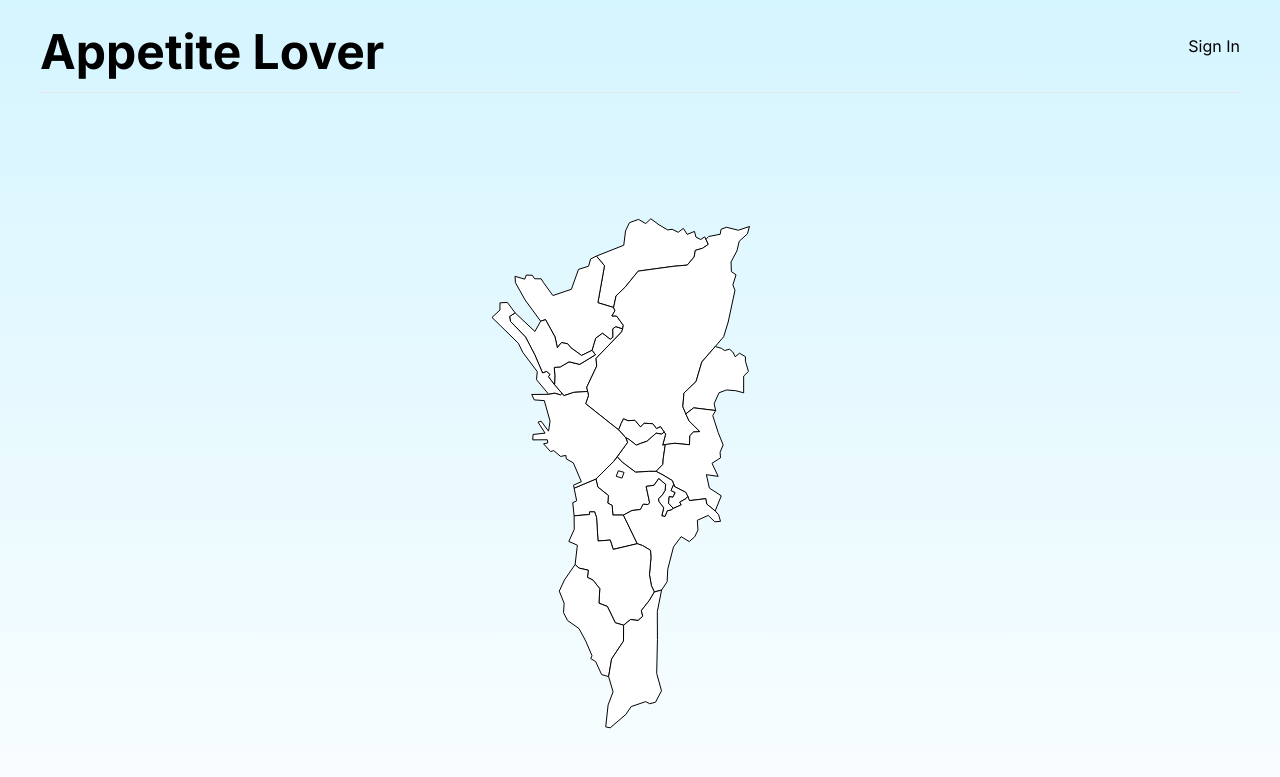
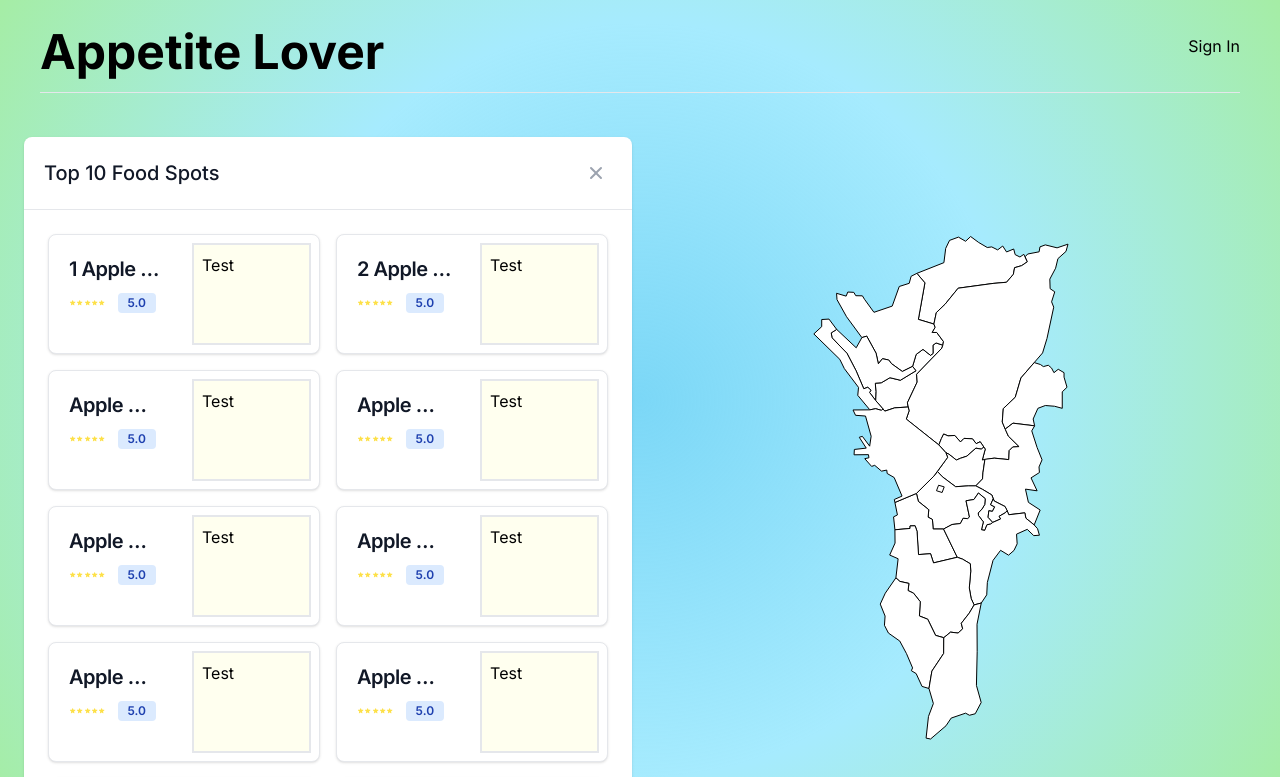
Before and after one commit to kevin-jake/appetite-lover, a Next.js app: page / in a window 1280 px wide. Shown: the top 777 px of the page. Built offline with nearby package versions, Linux system fonts and the light colour scheme.

Commit message:
add top list

```diff
--- /dev/null
+++ b/app/(shared)/FoodSpotCards.jsx
@@ -0,0 +1,74 @@
+import Image from "next/image";
+import React from "react";
+
+const FoodSpotCards = ({ name }) => {
+  return (
+    <div className="w-full grid grid-cols-2 relative bg-white border border-gray-200 rounded-lg shadow dark:bg-gray-800 dark:border-gray-700">
+      <div className="px-5 py-5 w-full">
+        <h5 className="text-xl font-semibold tracking-tight text-gray-900 dark:text-white truncate">
+          {name} Apple Watch Series 7 GPS, Aluminium Case, Starlight Sport
+        </h5>
+        <div className="flex items-center mt-2.5 mb-5">
+          <svg
+            aria-hidden="true"
+            className="w-5 h-5 text-yellow-300"
+            fill="currentColor"
+            viewBox="0 0 20 20"
+            xmlns="http://www.w3.org/2000/svg"
+          >
+            <title>First star</title>
+            <path d="M9.049 2.927c.3-.921 1.603-.921 1.902 0l1.07 3.292a1 1 0 00.95.69h3.462c.969 0 1.371 1.24.588 1.81l-2.8 2.034a1 1 0 00-.364 1.118l1.07 3.292c.3.921-.755 1.688-1.54 1.118l-2.8-2.034a1 1 0 00-1.175 0l-2.8 2.034c-.784.57-1.838-.197-1.539-1.118l1.07-3.292a1 1 0 00-.364-1.118L2.98 8.72c-.783-.57-.38-1.81.588-1.81h3.461a1 1 0 00.951-.69l1.07-3.292z"></path>
+          </svg>
+          <svg
+            aria-hidden="true"
+            className="w-5 h-5 text-yellow-300"
+            fill="currentColor"
+            viewBox="0 0 20 20"
+            xmlns="http://www.w3.org/2000/svg"
+          >
+            <title>Second star</title>
+            <path d="M9.049 2.927c.3-.921 1.603-.921 1.902 0l1.07 3.292a1 1 0 00.95.69h3.462c.969 0 1.371 1.24.588 1.81l-2.8 2.034a1 1 0 00-.364 1.118l1.07 3.292c.3.921-.755 1.688-1.54 1.118l-2.8-2.034a1 1 0 00-1.175 0l-2.8 2.034c-.784.57-1.838-.197-1.539-1.118l1.07-3.292a1 1 0 00-.364-1.118L2.98 8.72c-.783-.57-.38-1.81.588-1.81h3.461a1 1 0 00.951-.69l1.07-3.292z"></path>
+          </svg>
+          <svg
+            aria-hidden="true"
+            className="w-5 h-5 text-yellow-300"
+            fill="currentColor"
+            viewBox="0 0 20 20"
+            xmlns="http://www.w3.org/2000/svg"
+          >
+            <title>Third star</title>
+            <path d="M9.049 2.927c.3-.921 1.603-.921 1.902 0l1.07 3.292a1 1 0 00.95.69h3.462c.969 0 1.371 1.24.588 1.81l-2.8 2.034a1 1 0 00-.364 1.118l1.07 3.292c.3.921-.755 1.688-1.54 1.118l-2.8-2.034a1 1 0 00-1.175 0l-2.8 2.034c-.784.57-1.838-.197-1.539-1.118l1.07-3.292a1 1 0 00-.364-1.118L2.98 8.72c-.783-.57-.38-1.81.588-1.81h3.461a1 1 0 00.951-.69l1.07-3.292z"></path>
+          </svg>
+          <svg
+            aria-hidden="true"
+            className="w-5 h-5 text-yellow-300"
+            fill="currentColor"
+            viewBox="0 0 20 20"
+            xmlns="http://www.w3.org/2000/svg"
+          >
+            <title>Fourth star</title>
+            <path d="M9.049 2.927c.3-.921 1.603-.921 1.902 0l1.07 3.292a1 1 0 00.95.69h3.462c.969 0 1.371 1.24.588 1.81l-2.8 2.034a1 1 0 00-.364 1.118l1.07 3.292c.3.921-.755 1.688-1.54 1.118l-2.8-2.034a1 1 0 00-1.175 0l-2.8 2.034c-.784.57-1.838-.197-1.539-1.118l1.07-3.292a1 1 0 00-.364-1.118L2.98 8.72c-.783-.57-.38-1.81.588-1.81h3.461a1 1 0 00.951-.69l1.07-3.292z"></path>
+          </svg>
+          <svg
+            aria-hidden="true"
+            className="w-5 h-5 text-yellow-300"
+            fill="currentColor"
+            viewBox="0 0 20 20"
+            xmlns="http://www.w3.org/2000/svg"
+          >
+            <title>Fifth star</title>
+            <path d="M9.049 2.927c.3-.921 1.603-.921 1.902 0l1.07 3.292a1 1 0 00.95.69h3.462c.969 0 1.371 1.24.588 1.81l-2.8 2.034a1 1 0 00-.364 1.118l1.07 3.292c.3.921-.755 1.688-1.54 1.118l-2.8-2.034a1 1 0 00-1.175 0l-2.8 2.034c-.784.57-1.838-.197-1.539-1.118l1.07-3.292a1 1 0 00-.364-1.118L2.98 8.72c-.783-.57-.38-1.81.588-1.81h3.461a1 1 0 00.951-.69l1.07-3.292z"></path>
+          </svg>
+          <span className="bg-blue-100 text-blue-800 text-xs font-semibold mr-2 px-2.5 py-0.5 rounded dark:bg-blue-200 dark:text-blue-800 ml-3">
+            5.0
+          </span>
+        </div>
+      </div>
+      <div className="backdrop-sepia border-2 w-auto h-auto m-2 p-2 align-middle">
+        Test
+      </div>
+    </div>
+  );
+};
+
+export default FoodSpotCards;
--- /dev/null
+++ b/app/(shared)/Footer.jsx
@@ -0,0 +1,26 @@
+import React from "react";
+
+const Footer = () => {
+  return (
+    <footer className="bg-wh-900 text-wh-50 py-10 px-10">
+      <div className="justify-between mx-auto gap-16 sm:flex">
+        {/* FIRST COLUMN */}
+        <div className="mt-16 basis-1/2 sm:mt-0">
+          <h3 className="font-bold">Appetite Lover</h3>
+        </div>
+        <div className="mt-16 basis-1/4 sm:mt-0">
+          <h4 className="font-blod">Links</h4>
+          <p className="my-5">test</p>
+          <p>Test blog future</p>
+        </div>
+        <div className="mt-16 basis-1/4 sm:mt-0">
+          <h4 className="font-blod">Contact Us</h4>
+          <p className="my-5">test</p>
+          <p>Test blog future</p>
+        </div>
+      </div>
+    </footer>
+  );
+};
+
+export default Footer;
--- a/app/(shared)/Map.jsx
+++ b/app/(shared)/Map.jsx
@@ -1,6 +1,7 @@
 "use client";
 import React, { useEffect, useRef, useState } from "react";
-import ManilaShapes from "./constants/ManilaShapes.json";
+import ManilaShapes from "./(constants)/ManilaShapes.json";
+import TopLists from "./TopLists";
 
 const MapTooltip = ({ visible, position, content }) => {
   if (!visible) return null;
@@ -10,6 +11,7 @@ const MapTooltip = ({ visible, position, content }) => {
     left: position.x,
     position: "absolute",
     backgroundColor: "rgb(191 255 120)",
+    zIndex: 1,
   };
 
   return (
@@ -34,6 +36,7 @@ const Map = () => {
   useEffect(() => {
     const adjustViewBox = () => {
       const svg = svgRef.current;
+
       const windowWidth = window.innerWidth;
       const windowHeight = window.innerHeight;
 
@@ -50,7 +53,8 @@ const Map = () => {
         const yOffset = (viewBoxHeight - scaledHeight) / 2;
         newViewBox = `0 ${yOffset} ${viewBoxWidth} ${scaledHeight}`;
       } else {
-        const scaledWidth = viewBoxHeight * windowRatio;
+        // Add /2 on the windowRatio if TopLists is active
+        const scaledWidth = (viewBoxHeight * windowRatio) / 2;
         const xOffset = (viewBoxWidth - scaledWidth) / 2;
         newViewBox = `${xOffset} 0 ${scaledWidth} ${viewBoxHeight}`;
       }
@@ -131,7 +135,7 @@ const Map = () => {
         id="svg574"
         version="1.1"
         ref={svgRef}
-        style={{ width: "100%" }}
+        style={{ width: "100%", position: "relative" }}
       >
         <g
           transform={
--- /dev/null
+++ b/app/(shared)/TopLists.jsx
@@ -0,0 +1,65 @@
+import React from "react";
+import FoodSpotCards from "./FoodSpotCards";
+
+const TopLists = () => {
+  return (
+    <div
+      id="top-left-modal"
+      data-modal-placement="top-left"
+      tabIndex="-1"
+      className="relative top-0 left-0 right-0 z-50 w-full p-4 overflow-x-hidden overflow-y-auto md:inset-0 h-[calc(100%-1rem)] max-h-full"
+    >
+      <div className=" max-w-2xl max-h-full">
+        <div className=" bg-white rounded-lg shadow dark:bg-gray-700">
+          <div className="flex items-center justify-between p-5 border-b rounded-t dark:border-gray-600">
+            <h3 className="text-xl font-medium text-gray-900 dark:text-white">
+              Top 10 Food Spots
+            </h3>
+            <button
+              type="button"
+              className="text-gray-400 bg-transparent hover:bg-gray-200 hover:text-gray-900 rounded-lg text-sm p-1.5 ml-auto inline-flex items-center dark:hover:bg-gray-600 dark:hover:text-white"
+              data-modal-hide="top-left-modal"
+            >
+              <svg
+                aria-hidden="true"
+                className="w-5 h-5"
+                fill="currentColor"
+                viewBox="0 0 20 20"
+                xmlns="http://www.w3.org/2000/svg"
+              >
+                <path
+                  fillRule="evenodd"
+                  d="M4.293 4.293a1 1 0 011.414 0L10 8.586l4.293-4.293a1 1 0 111.414 1.414L11.414 10l4.293 4.293a1 1 0 01-1.414 1.414L10 11.414l-4.293 4.293a1 1 0 01-1.414-1.414L8.586 10 4.293 5.707a1 1 0 010-1.414z"
+                  clipRule="evenodd"
+                ></path>
+              </svg>
+              <span className="sr-only">Close modal</span>
+            </button>
+          </div>
+          <div className="grid grid-cols-2 gap-4 p-6">
+            <FoodSpotCards name={"1"} />
+            <FoodSpotCards name={"2"} />
+            <FoodSpotCards />
+            <FoodSpotCards />
+            <FoodSpotCards />
+            <FoodSpotCards />
+            <FoodSpotCards />
+            <FoodSpotCards />
+            <FoodSpotCards />
+            <FoodSpotCards />
+
+            {/* <p className="text-base leading-relaxed text-gray-500 dark:text-gray-400">
+              The European Union’s General Data Protection Regulation (G.D.P.R.)
+              goes into effect on May 25 and is meant to ensure a common set of
+              data rights in the European Union. It requires organizations to
+              notify users as soon as possible of high-risk data breaches that
+              could personally affect them.
+            </p> */}
+          </div>
+        </div>
+      </div>
+    </div>
+  );
+};
+
+export default TopLists;
--- a/app/globals.css
+++ b/app/globals.css
@@ -2,26 +2,20 @@
 @tailwind components;
 @tailwind utilities;
 
-:root {
-  --foreground-rgb: 0, 0, 0;
-  --background-start-rgb: 213, 245, 255;
-  --background-end-rgb: 255, 255, 255;
-}
-
-@media (prefers-color-scheme: dark) {
-  :root {
-    --foreground-rgb: 255, 255, 255;
-    --background-start-rgb: 0, 0, 0;
-    --background-end-rgb: 0, 0, 0;
-  }
+html,
+body,
+#root,
+.app {
+  height: 100%;
+  width: 100%;
 }
 
 body {
-  color: rgb(var(--foreground-rgb));
-  background: linear-gradient(
-      to bottom,
-      transparent,
-      rgb(var(--background-end-rgb))
-    )
-    rgb(var(--background-start-rgb));
+  background: rgb(33, 188, 241);
+  background: radial-gradient(
+    circle,
+    rgba(33, 188, 241, 0.5930106466876972) 0%,
+    rgba(166, 235, 254, 1) 50%,
+    rgba(165, 237, 165, 1) 100%
+  );
 }
--- a/app/layout.js
+++ b/app/layout.js
@@ -1,6 +1,7 @@
 import "./globals.css";
 import { Inter } from "next/font/google";
 import Navbar from "app/(shared)/Navbar";
+import Footer from "app/(shared)/Footer";
 
 const inter = Inter({ subsets: ["latin"] });
 
@@ -15,7 +16,7 @@ export default function RootLayout({ children }) {
       <body className={inter.className}>
         <Navbar />
         {children}
-        {/* <Footer /> */}
+        <Footer />
       </body>
     </html>
   );
--- a/app/page.js
+++ b/app/page.js
@@ -1,9 +1,10 @@
-import Image from "next/image";
 import Map from "./(shared)/Map";
+import TopLists from "./(shared)/TopLists";
 
 export default function Home() {
   return (
-    <main className="flex flex-col items-center justify-start p-2">
+    <main className="flex lg:flex-row xs:flex-col sm:flex-col items-center lg:justify-start sm:justify-center xs:justify-center p-2">
+      <TopLists />
       <Map />
     </main>
   );
```
Also changed, not shown: app/(shared)/(constants)/ManilaShapes.json (renamed from app/(shared)/constants/ManilaShapes.json), app/(shared)/TopListCards.jsx (added).
